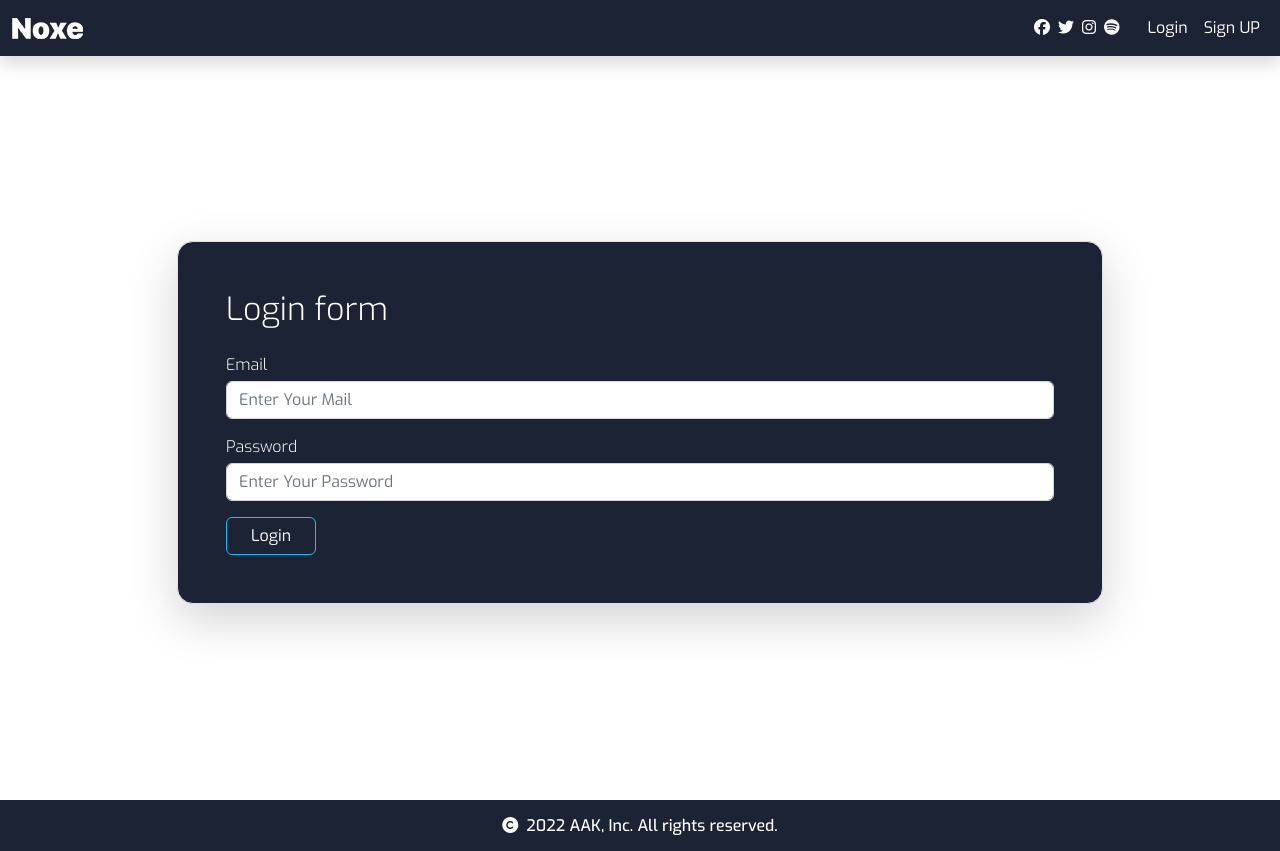
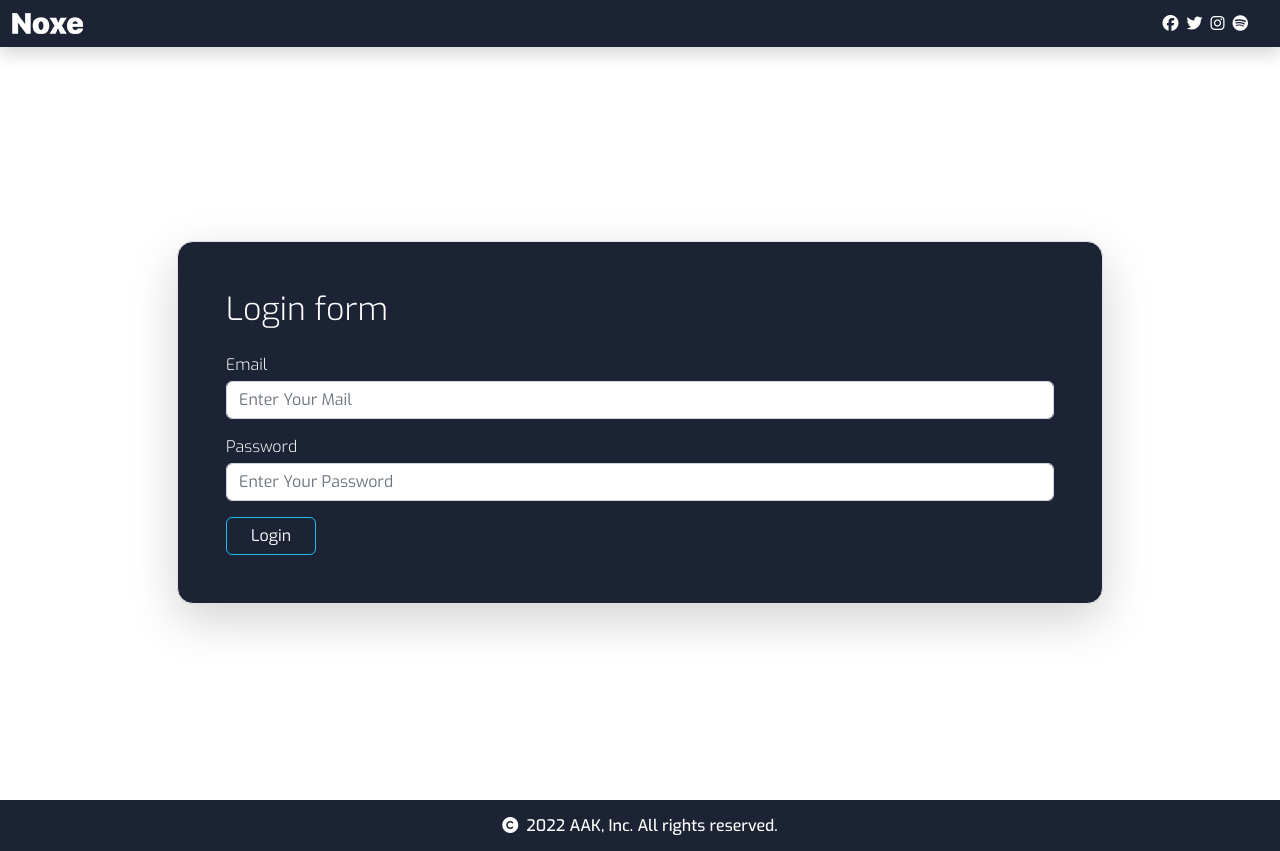
Before and after one commit to amrkhalifa01/noxe, a React (Create React App) app: page /#/login in a window 1280 px wide. Built offline with nearby package versions, Linux system fonts and the light colour scheme.

Commit message:
remove auth sec from nav

```diff
--- a/src/Components/Navbar/Navbar.tsx
+++ b/src/Components/Navbar/Navbar.tsx
@@ -107,7 +107,8 @@ export default function Navbar() {
                   <i className="fa-brands fa-spotify"></i>
                 </a>
               </li>
-              {user ? (
+
+              {/*user ? (
                 <>
                   <li className="nav-item ">
                     <Link onClick={() => logout()} className={`nav-link ${styles.linkColor}`} to="login">
@@ -129,7 +130,7 @@ export default function Navbar() {
                     </Link>
                   </li>
                 </>
-              )}
+              )*/}
             </ul>
           </div>
         </div>
```
